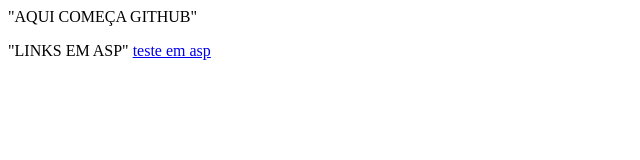
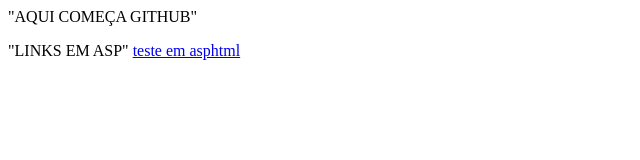
Before and after one commit to MAURIBARROS/projetos, a plain HTML site: page index.html in a window 1280 px wide. Shown: the full height of the page, 0-640 px from the left. Drawn offline with Linux system fonts and the light colour scheme.

Commit message:
Update index.html

```diff
--- a/index.html
+++ b/index.html
@@ -9,7 +9,7 @@
     "AQUI COMEÇA GITHUB"
     <p></p>
     "LINKS EM ASP"
-    <a href="index.html">teste em asp</a>
+    <a href="index.html">teste em asphtml</a>
 
 </body>
 </html>
```
